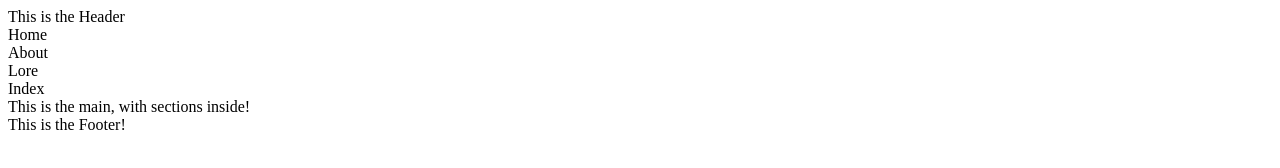
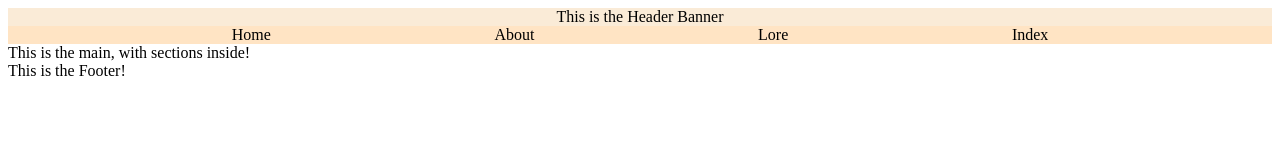
Before and after one commit to PlutoCoders/ourahFantasyWorld, a plain HTML site: page index.html in a window 1280 px wide. Drawn offline with Linux system fonts and the light colour scheme.

Commit message:
Starting some basic css, attached the style.css to index.html

```diff
--- a/index.html
+++ b/index.html
@@ -3,13 +3,19 @@
 <head>
     <meta charset="UTF-8">
     <meta name="viewport" content="width=device-width, initial-scale=1.0">
-    <title>Document</title>
+    <title>OurFantasyWorld</title>
+
+<!-- Styling -->
+<link rel="stylesheet" href="/style.css">
+
 </head>
 
 <body>
 
     <header>
-        This is the Header
+        <section class="HeaderBanner">
+            This is the Header Banner
+        </section>
         <nav>
             <div class="">
                 Home
--- a/style.css
+++ b/style.css
@@ -0,0 +1,11 @@
+.HeaderBanner {
+	display: flex;
+	justify-content: center;
+    background-color: antiquewhite;
+}
+
+nav {
+	display: flex;
+	justify-content: space-evenly;
+    background-color: bisque;
+}
```
